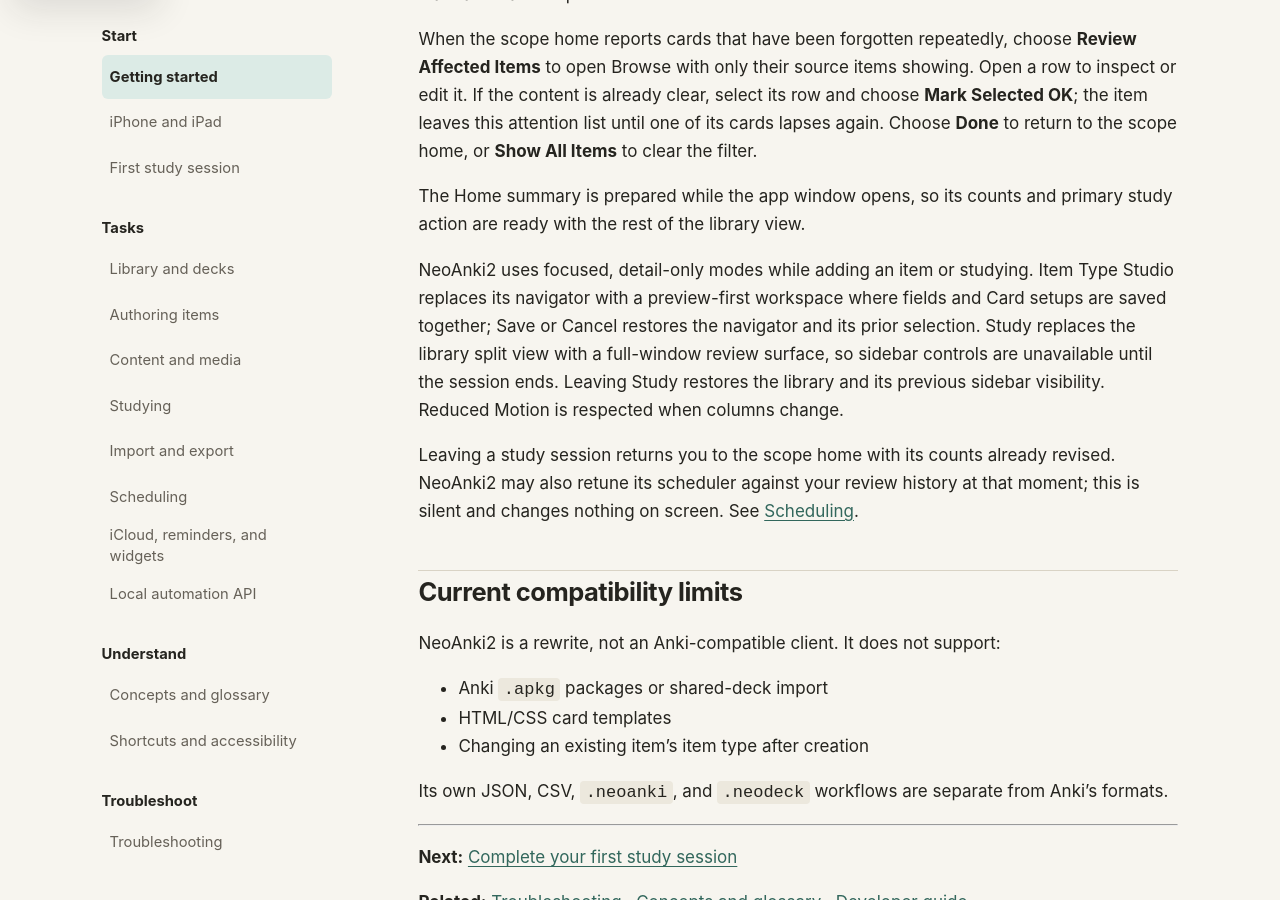
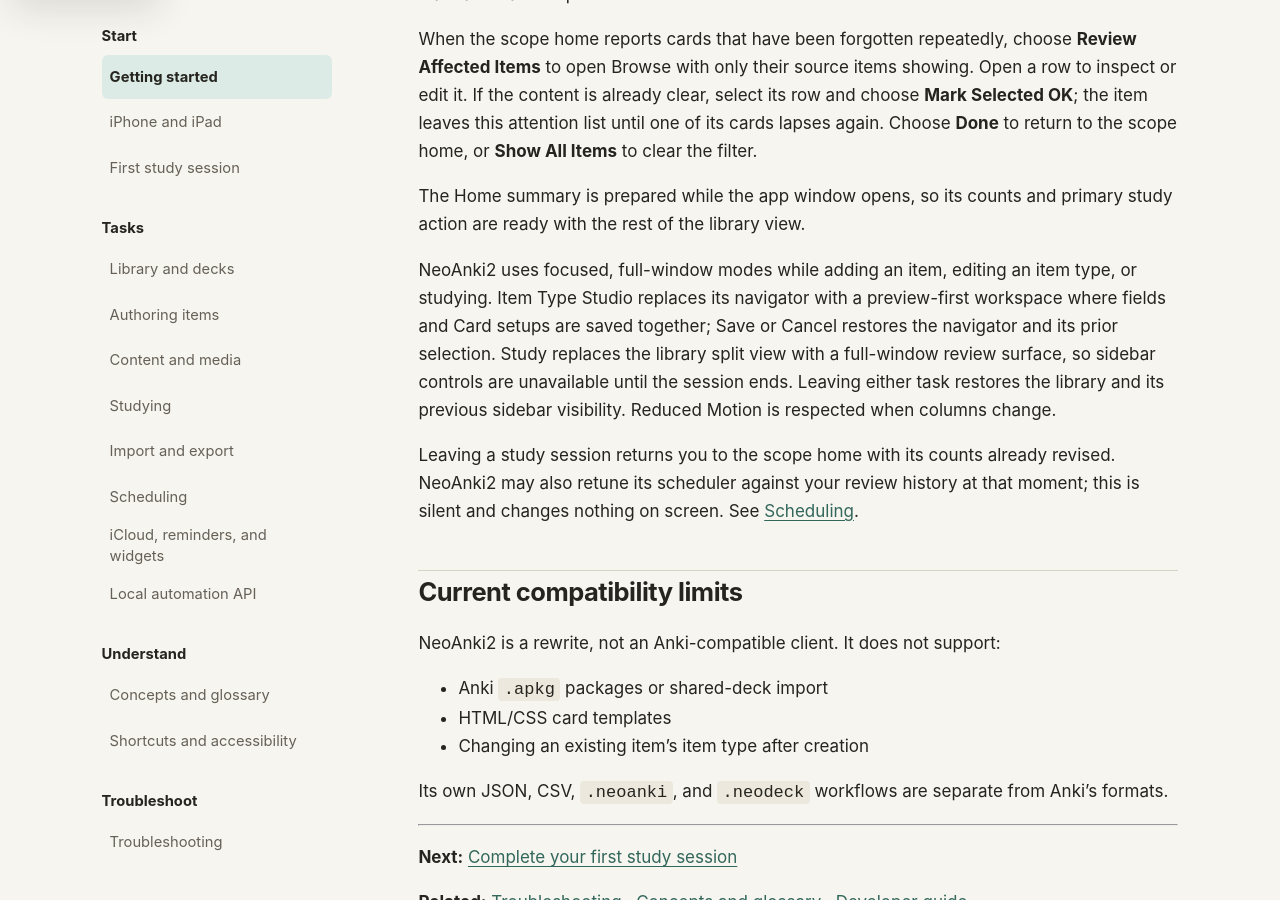
Before and after one commit to neoanki2/neoanki2, a Jekyll site: the page built from docs/user/getting-started.md, in a window 1280 px wide and 900 px high, scrolled down 4439 px. Built offline with Jekyll 4.4.1, drawn with Linux system fonts in a browser that asks for light colours.

Commit message:
Document focused navigation modes

```diff
--- a/docs/user/getting-started.md
+++ b/docs/user/getting-started.md
@@ -161,13 +161,14 @@
 The Home summary is prepared while the app window opens, so its counts and
 primary study action are ready with the rest of the library view.
 
-NeoAnki2 uses focused, detail-only modes while adding an item or studying. Item
-Type Studio replaces its navigator with a preview-first workspace where fields
-and Card setups are saved together; Save or Cancel restores the navigator and
-its prior selection. Study replaces the library split view with
-a full-window review surface, so sidebar controls are unavailable until the
-session ends. Leaving Study restores the library and its previous sidebar
-visibility. Reduced Motion is respected when columns change.
+NeoAnki2 uses focused, full-window modes while adding an item, editing an item
+type, or studying. Item Type Studio replaces its navigator with a preview-first
+workspace where fields and Card setups are saved together; Save or Cancel
+restores the navigator and its prior selection. Study replaces the library
+split view with a full-window review surface, so sidebar controls are
+unavailable until the session ends. Leaving either task restores the library
+and its previous sidebar visibility. Reduced Motion is respected when columns
+change.
 
 Leaving a study session returns you to the scope home with its counts already
 revised. NeoAnki2 may also retune its scheduler against your review history at
```
